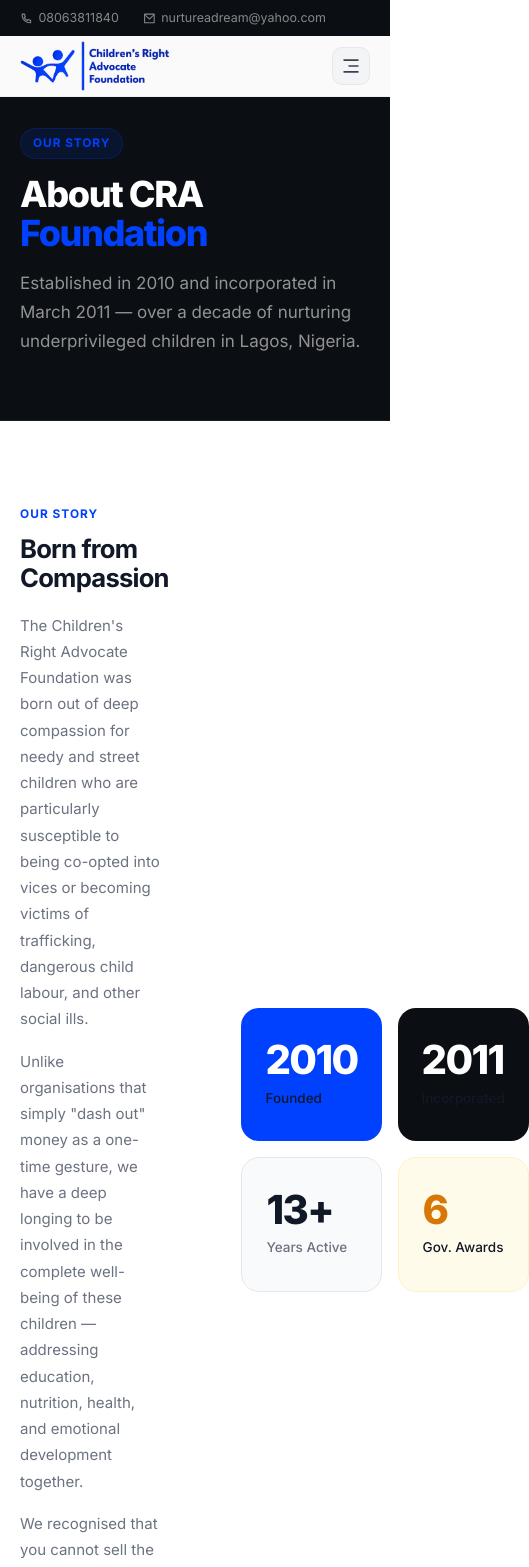
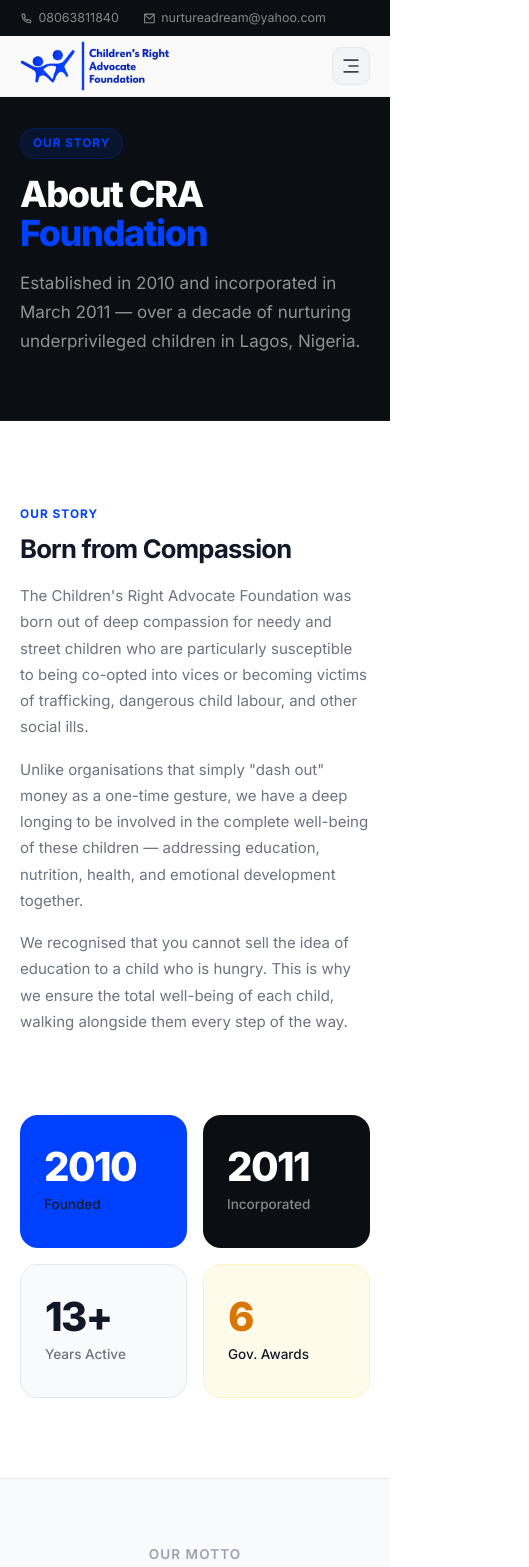
Before and after one commit to ifeanyiHM/cra-foundation, a Next.js app: page /about in a window 390 px wide. Shown: the top 1567 px of the page, 529 px wide, since content can reach past the window. Built offline with nearby package versions, Linux system fonts and the light colour scheme.

Commit message:
about page style updated

```diff
--- a/app/about/page.tsx
+++ b/app/about/page.tsx
@@ -26,11 +26,10 @@ export default function AboutPage() {
         <div className="container-max">
           <div
             style={{
-              display: "grid",
-              gridTemplateColumns: "minmax(0,1.1fr) minmax(0,1fr)",
               gap: "5rem",
               alignItems: "center",
             }}
+            className="grid lg:grid-cols-[minmax(0,1.1fr)_minmax(0,1fr)]"
           >
             <div>
               <p className="section-label">Our Story</p>
@@ -121,7 +120,9 @@ export default function AboutPage() {
                       color:
                         bg === "var(--neutral-50)"
                           ? "var(--neutral-500)"
-                          : `${color}99`,
+                          : bg === "var(--neutral-950)"
+                            ? "rgba(255,255,255,0.5)"
+                            : `${color}99`,
                       marginTop: "0.4rem",
                       fontWeight: 500,
                     }}
```
